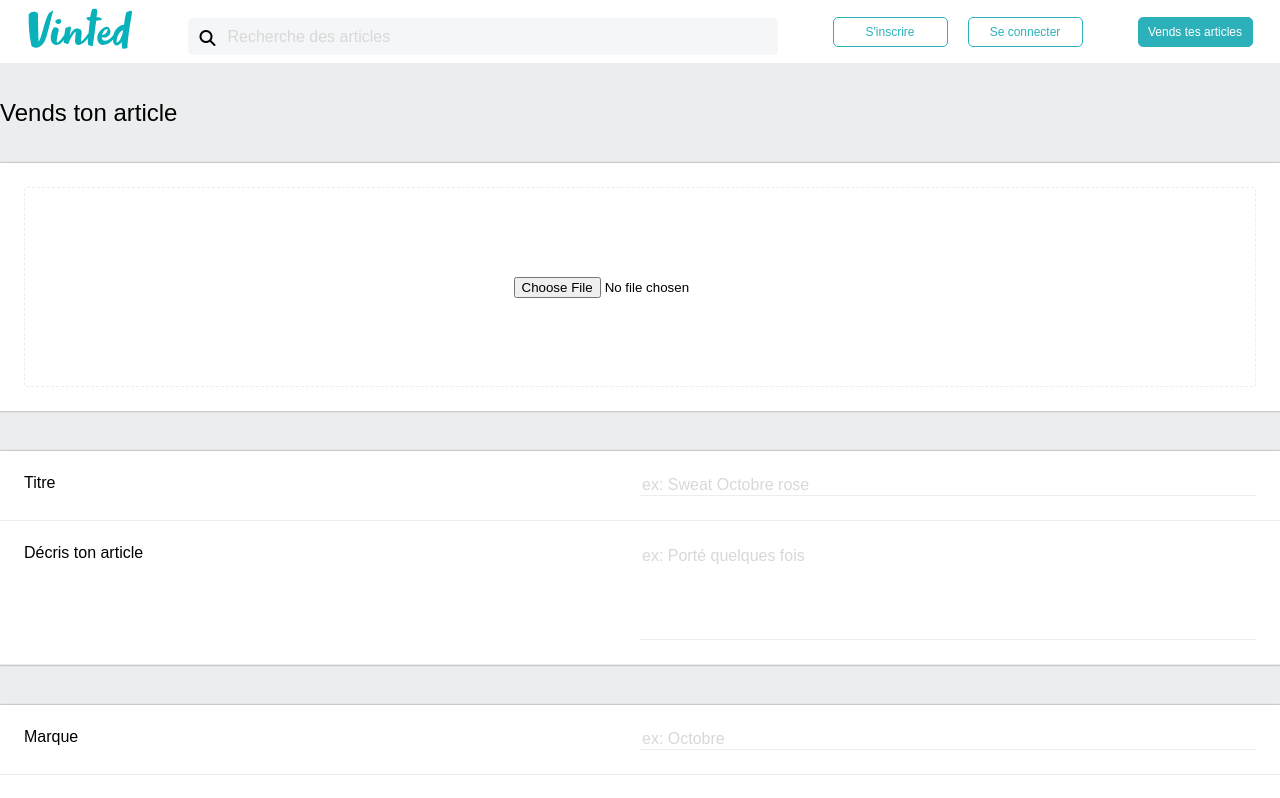
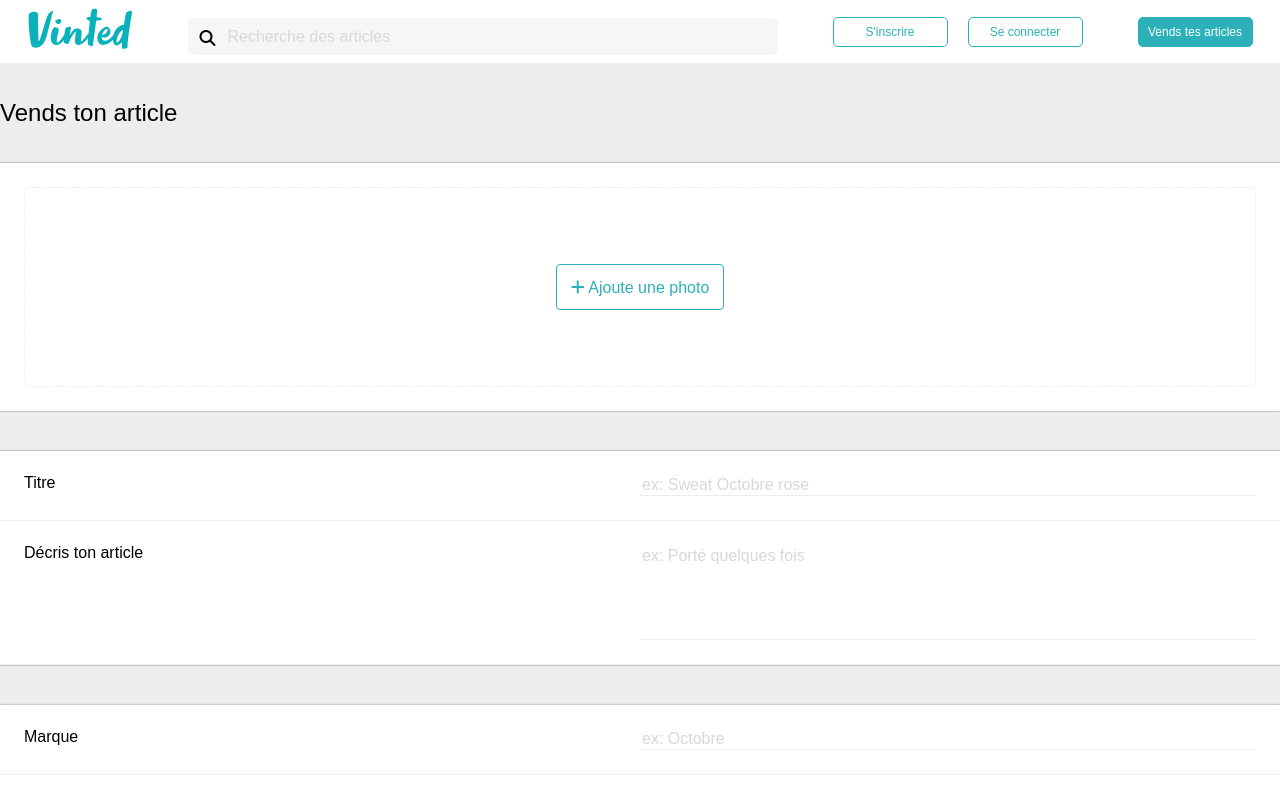
Before and after one commit to NicolasBenais/Vinted-React, a React (Create React App) app: page /publish in a window 1280 px wide. Shown: the top 798 px of the page. Built offline with nearby package versions, Linux system fonts and the light colour scheme; a web font is replaced by a local one.

Commit message:
finito pour today

```diff
--- a/package.json
+++ b/package.json
@@ -10,6 +10,7 @@
     "js-cookie": "^3.0.1",
     "react": "^18.1.0",
     "react-dom": "^18.1.0",
+    "react-dropzone": "^14.2.1",
     "react-range": "^1.8.12",
     "react-router-dom": "^6.3.0",
     "react-scripts": "5.0.1",
--- a/src/App.css
+++ b/src/App.css
@@ -67,7 +67,8 @@ button:active {
 }
 
 .sign_in_btn,
-.log_in_btn {
+.log_in_btn,
+.add_picture_btn {
   background-color: #fff;
   color: #2cb1ba;
 }
@@ -544,3 +545,16 @@ li {
   font-size: 16px;
   line-height: 14px;
 }
+
+.add_picture_input {
+  display: none;
+}
+
+.add_picture_btn {
+  border: solid 1px #2cb1ba;
+  padding: 14px;
+  border-radius: 4px;
+  font-size: 16px;
+  line-height: 14px;
+  cursor: pointer;
+}
--- a/src/pages/Publish.js
+++ b/src/pages/Publish.js
@@ -63,7 +63,15 @@ export default function Publish() {
         <form className="publish_form" onSubmit={handleSendOffer}>
           <div className="picture_import">
             <div className="pictures_preview">
+              <label className="add_picture_btn" htmlFor="add_picture_input">
+                <span>
+                  <i class="fa-solid fa-plus"></i>
+                </span>
+                <span> Ajoute une photo</span>
+              </label>
               <input
+                id="add_picture_input"
+                className="add_picture_input"
                 type="file"
                 onChange={(event) => {
                   setPictures(event.target.files[0]);
```
Also changed, not shown: src/components/Dropzone.js (added), 1 other file (tests, documents, lock files or other folders).
